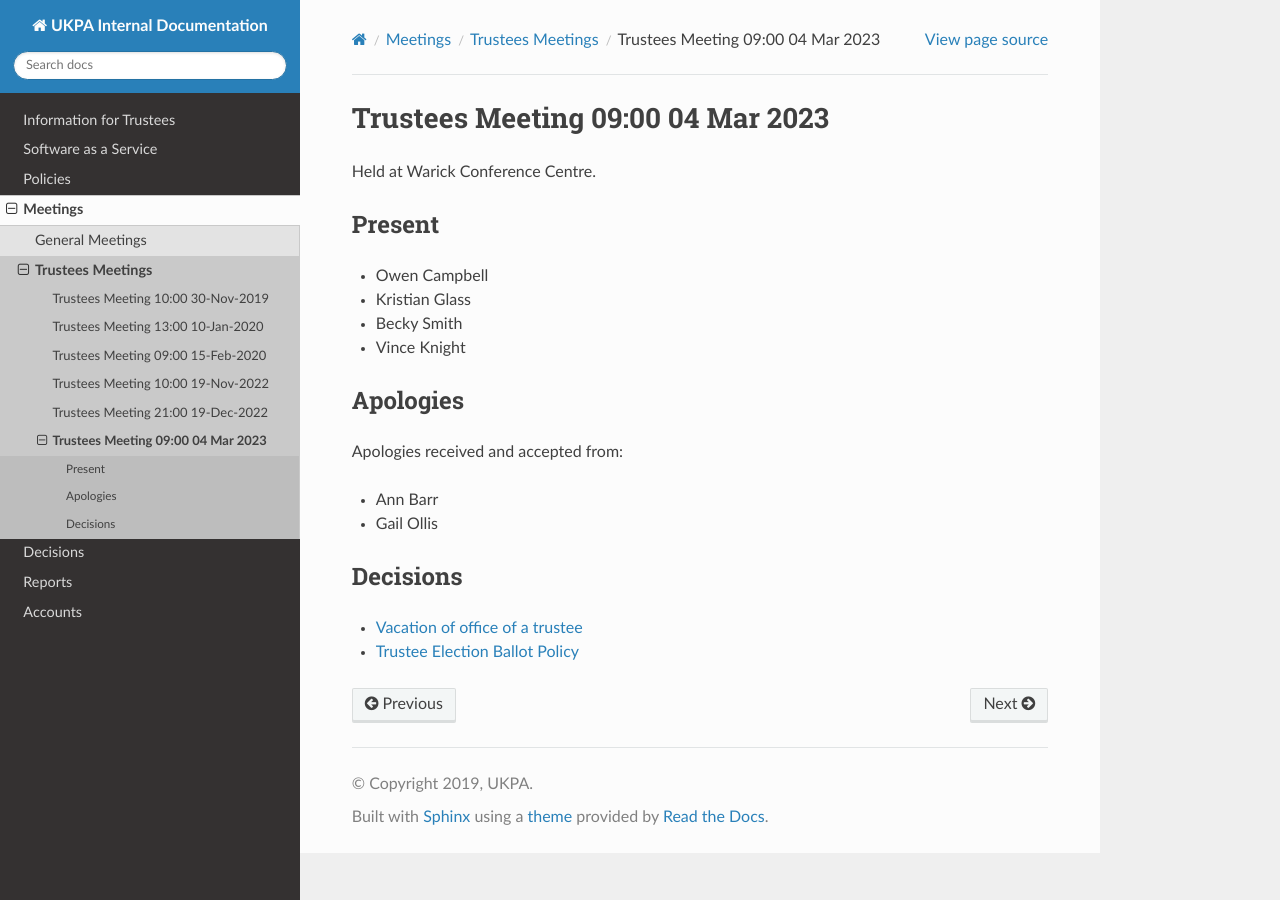
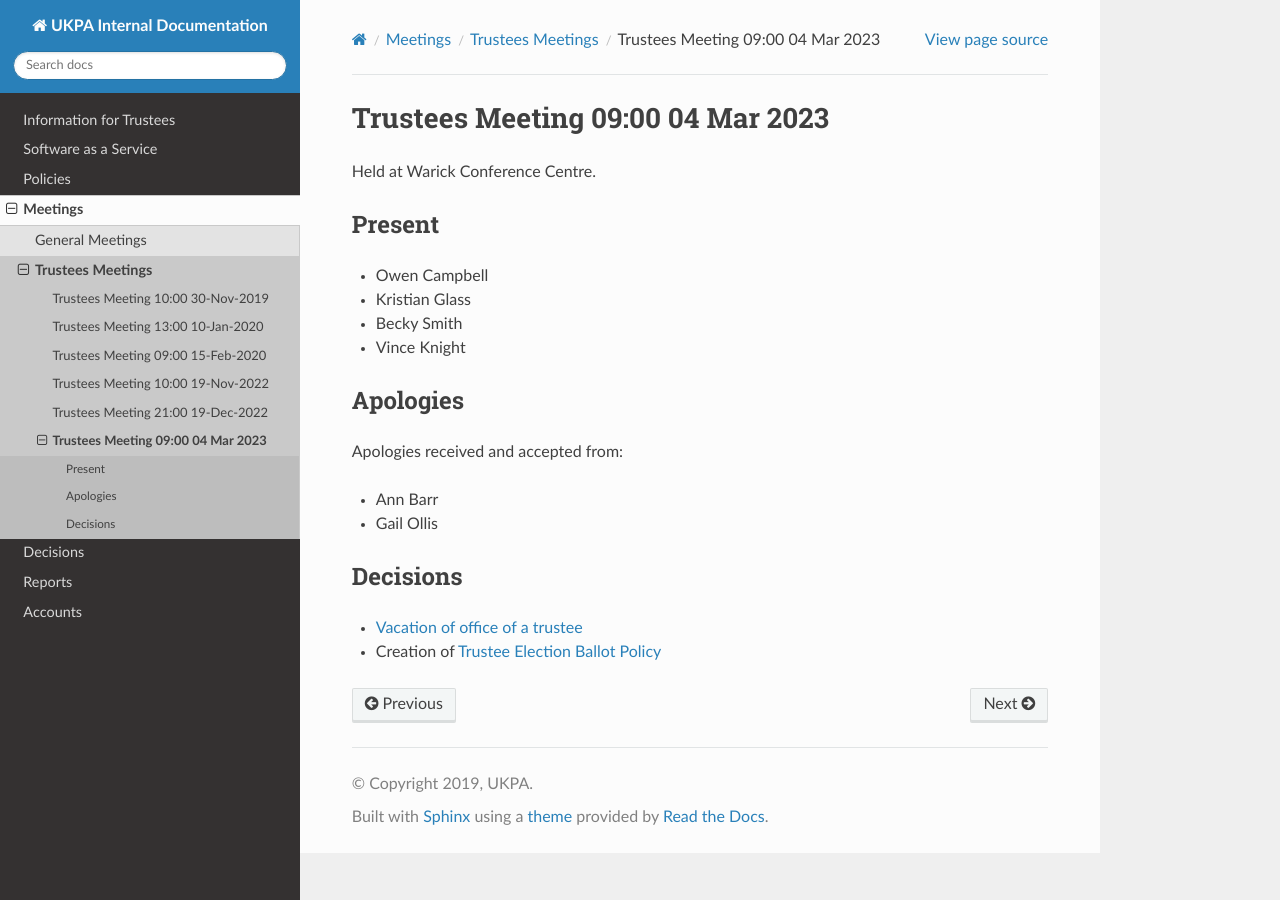
Before and after one commit to UKPythonAssociation/ukpa-internaldocs, a Sphinx documentation site: the page built from source/meetings/trustees/2023-03-04.rst, in a window 1280 px wide. Built offline with Sphinx 7.4.7 and the Read the Docs theme 2.0.0, drawn with Linux system fonts in a browser that asks for light colours.

Commit message:
Update source/meetings/trustees/2023-03-04.rst
Co-authored-by: Kristian Glass <github@doismellburning.co.uk>

```diff
--- a/source/meetings/trustees/2023-03-04.rst
+++ b/source/meetings/trustees/2023-03-04.rst
@@ -23,4 +23,4 @@ Decisions
 ---------
 
 - :doc:`../../decisions/2023-03-04-invocation-of-clause-15.1.2`
-- :doc:`../../policies/trustee-ballot-policy`
+- Creation of :doc:`../../policies/trustee-ballot-policy`
```
